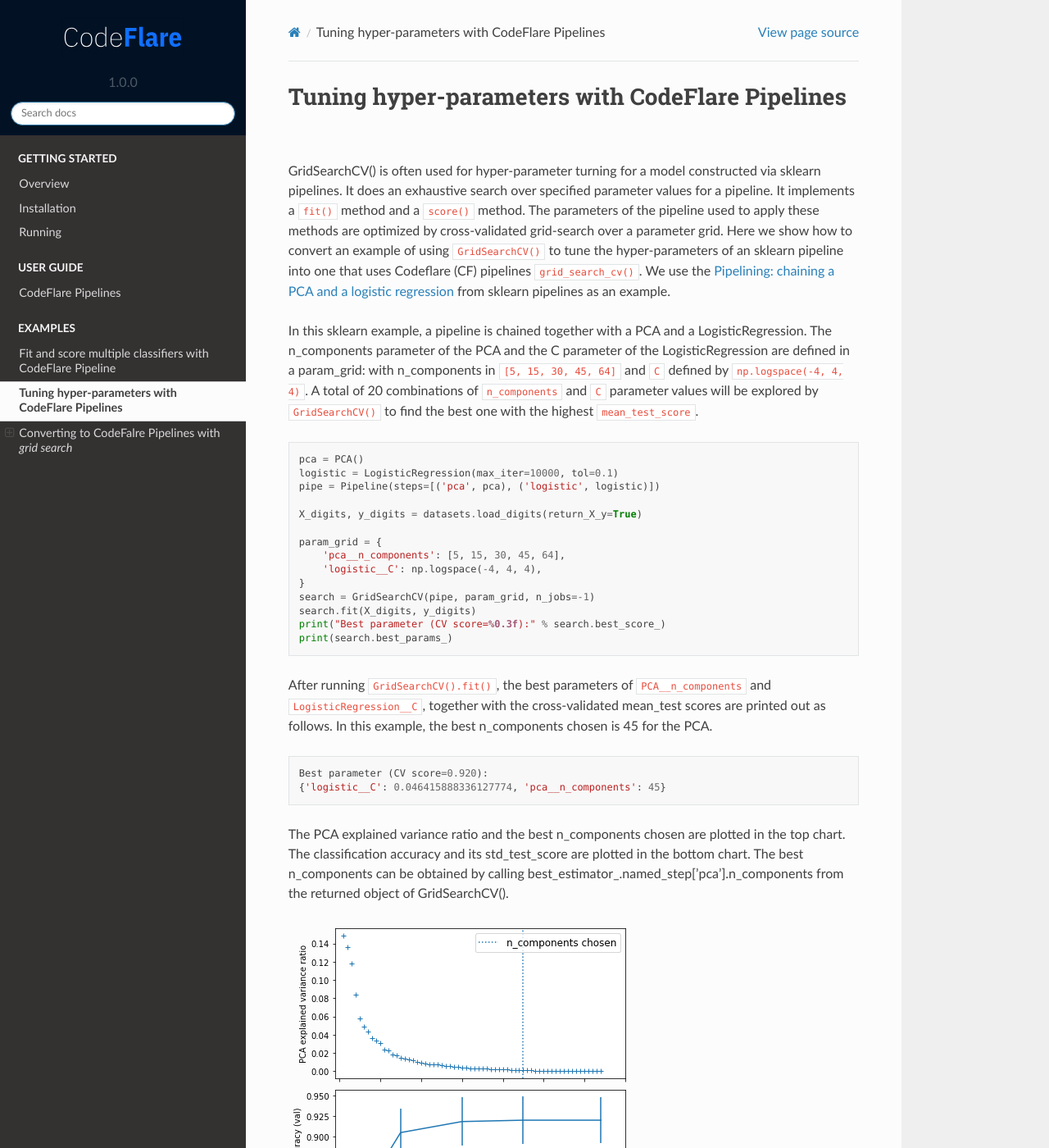
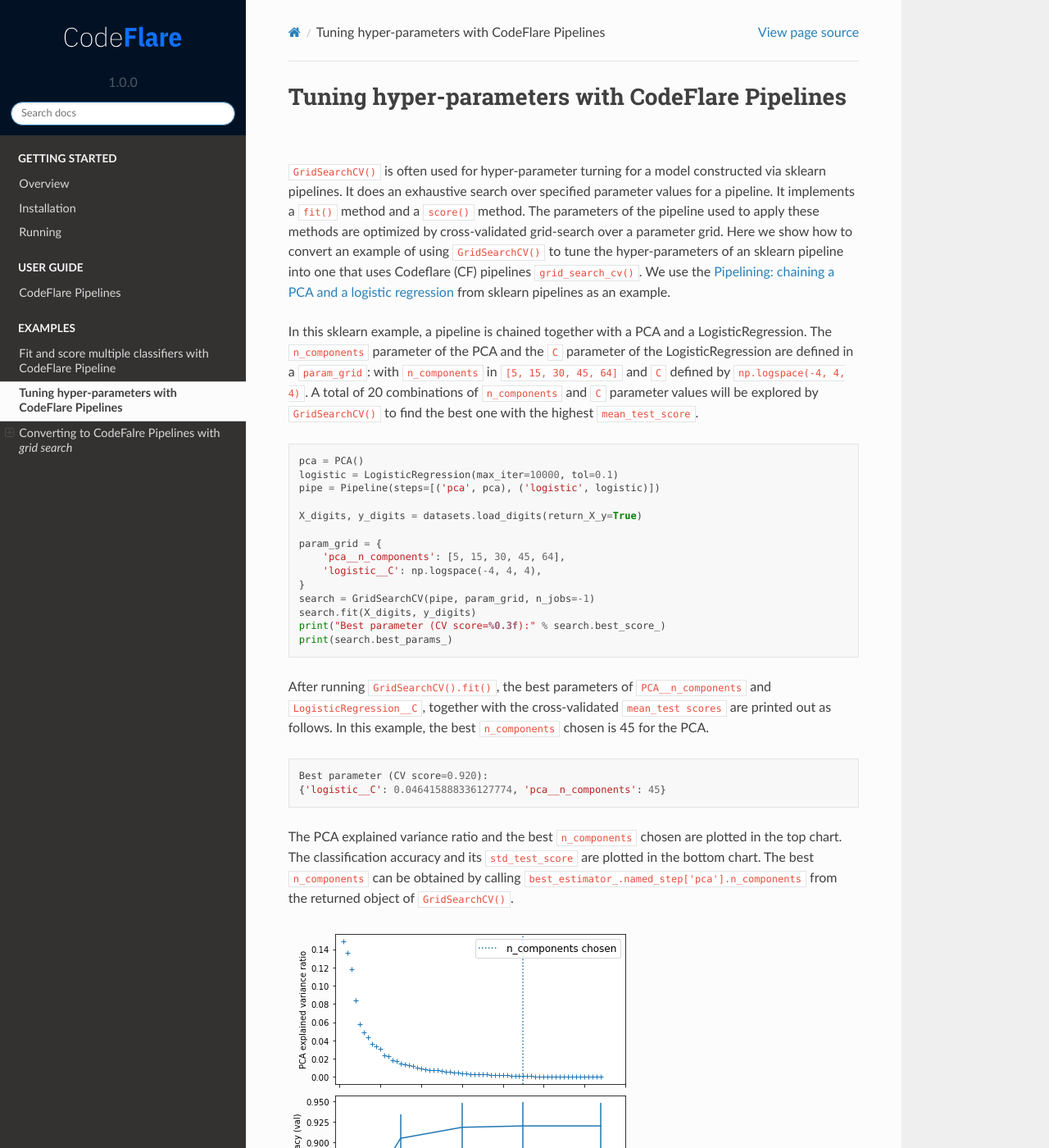
Before and after one commit to project-codeflare/codeflare, a Sphinx documentation site: the page built from docs/source/examples/hyperparameter.md, in a window 1280 px wide and 1400 px high. Shown: the whole window at 82% size. Built offline with Sphinx 7.4.7 and the Read the Docs theme 2.0.0, drawn with Linux system fonts in a browser that asks for light colours; some of the changed text lies outside the part shown.

Commit message:
Update hyperparameter.md

````diff
--- a/docs/source/examples/hyperparameter.md
+++ b/docs/source/examples/hyperparameter.md
@@ -18,10 +18,10 @@
 
 ### Tuning hyper-parameters with CodeFlare Pipelines
 
-GridSearchCV() is often used for hyper-parameter turning for a model constructed via sklearn pipelines. It does an exhaustive search over specified parameter values for a pipeline. It implements a `fit()` method and a `score()` method. The parameters of the pipeline used to apply these methods are optimized by cross-validated grid-search over a parameter grid.
+`GridSearchCV()` is often used for hyper-parameter turning for a model constructed via sklearn pipelines. It does an exhaustive search over specified parameter values for a pipeline. It implements a `fit()` method and a `score()` method. The parameters of the pipeline used to apply these methods are optimized by cross-validated grid-search over a parameter grid.
 Here we show how to convert an example of using `GridSearchCV()` to tune the hyper-parameters of an sklearn pipeline into one that uses Codeflare (CF) pipelines `grid_search_cv()`. We use the [Pipelining: chaining a PCA and a logistic regression](https://scikit-learn.org/stable/auto_examples/compose/plot_digits_pipe.html#sphx-glr-auto-examples-compose-plot-digits-pipe-py) from sklearn pipelines as an example.
 
-In this sklearn example, a pipeline is chained together with a PCA and a LogisticRegression. The n_components parameter of the PCA and the C parameter of the LogisticRegression are defined in a param_grid: with n_components in `[5, 15, 30, 45, 64]` and `C` defined by `np.logspace(-4, 4, 4)`. A total of 20 combinations of `n_components` and `C` parameter values will be explored by `GridSearchCV()` to find the best one with the highest `mean_test_score`.
+In this sklearn example, a pipeline is chained together with a PCA and a LogisticRegression. The `n_components` parameter of the PCA and the `C` parameter of the LogisticRegression are defined in a `param_grid`: with `n_components` in `[5, 15, 30, 45, 64]` and `C` defined by `np.logspace(-4, 4, 4)`. A total of 20 combinations of `n_components` and `C` parameter values will be explored by `GridSearchCV()` to find the best one with the highest `mean_test_score`.
 
 ```python
 pca = PCA()
@@ -40,14 +40,14 @@
 print(search.best_params_)
 ```
 
-After running `GridSearchCV().fit()`, the best parameters of `PCA__n_components` and `LogisticRegression__C`, together with the cross-validated mean_test scores are printed out as follows. In this example, the best n_components chosen is 45 for the PCA.
+After running `GridSearchCV().fit()`, the best parameters of `PCA__n_components` and `LogisticRegression__C`, together with the cross-validated `mean_test scores` are printed out as follows. In this example, the best `n_components` chosen is 45 for the PCA.
 
 ```python
 Best parameter (CV score=0.920):
 {'logistic__C': 0.046415888336127774, 'pca__n_components': 45}
 ```
 
-The PCA explained variance ratio and the best n_components chosen are plotted in the top chart. The classification accuracy and its std_test_score are plotted in the bottom chart. The best n_components can be obtained by calling best_estimator_.named_step['pca'].n_components from the returned object of GridSearchCV().
+The PCA explained variance ratio and the best `n_components` chosen are plotted in the top chart. The classification accuracy and its `std_test_score` are plotted in the bottom chart. The best `n_components` can be obtained by calling `best_estimator_.named_step['pca'].n_components` from the returned object of `GridSearchCV()`.
 
 ![](../images/pca_1.png)
 
@@ -58,7 +58,7 @@
 
 #### **Step 1: importing codeflare.pipelines packages and ray**
 
-We need to first import various `codeflare.pipelines` packages, including Datamodel and runtime, as well as ray and call `ray.shutdwon()` and `ray.init()`. Note that, in order to run this CodeFlare example notebook, you need to have a running ray instance.
+We need to first import various `codeflare.pipelines` packages, including `Datamodel` and `runtime`, as well as `ray` and call `ray.shutdwon()` and `ray.init()`. Note that, in order to run this CodeFlare example notebook, you need to have a running ray instance.
 
 ```python
 import codeflare.pipelines.Datamodel as dm
@@ -73,7 +73,7 @@
 
 #### **Step 2: defining and setting up a codeflare pipeline**
 
-A codeflare pipeline is defined by EstimatorNodes and edges connecting two EstimatorNodes. In this case, we define node_pca and node_logistic and we connect these two nodes with `pipeline.add_edge()`. Before we can execute `fit()` on a pipeline, we need to set up the proper input to the pipeline.
+A codeflare pipeline is defined by `EstimatorNodes` and `edges` connecting two `EstimatorNodes`. In this case, we define `node_pca` and `node_logistic` and we connect these two nodes with `pipeline.add_edge()`. Before we can execute `fit()` on a pipeline, we need to set up the proper input to the pipeline.
 
 ```python
 pca = PCA()
@@ -88,10 +88,9 @@
 pipeline_input.add_xy_arg(node_pca, dm.Xy(X_digits, y_digits))
 ```
 
-#### **Step 3: defining pipeline param grid and executing**
+#### **Step 3: defining pipeline param grid and executing Codeflare pipelines `grid_search_cv()`**
 
-Codeflare pipelines grid_search_cv()
-Codeflare pipelines runtime converts an sklearn param_grid into a codeflare pipelines param grid. We also specify the default KFold parameter for running the cross-validation. Finally, Codeflare pipelines runtime executes the grid_search_cv().
+Codeflare pipelines runtime converts an sklearn param_grid into a codeflare pipelines param grid. We also specify the default `KFold` parameter for running the cross-validation. Finally, Codeflare pipelines runtime executes the `grid_search_cv()`.
 
 ```python
 # param_grid
@@ -112,7 +111,7 @@
 
 #### **Step 4: parsing the returned result from `grid_search_cv()`**
 
-As the Codeflare pipelines project is still actively under development, APIs to access some attributes of the explored pipelines in the `grid_search_cv()` are not yet available. As a result, a slightly more verbose code is used to get the best pipeline, its associated parameter values and other statistics from the returned object of `grid_search_cv()`. For example, we need to loop through all the 20 explored pipelines to get the best pipeline. And, to get the n_component of an explored pipeline, we first use `.get_nodes()` on the returned cross-validated pipeline and then use .get_estimator() and then finally use `.get_params()`.
+As the Codeflare pipelines project is still actively under development, APIs to access some attributes of the explored pipelines in the `grid_search_cv()` are not yet available. As a result, a slightly more verbose code is used to get the best pipeline, its associated parameter values and other statistics from the returned object of `grid_search_cv()`. For example, we need to loop through all the 20 explored pipelines to get the best pipeline. And, to get the `n_component` of an explored pipeline, we first use `.get_nodes()` on the returned cross-validated pipeline and then use `.get_estimator()` and then finally use `.get_params()`.
 
 ```python
 import statistics
````
